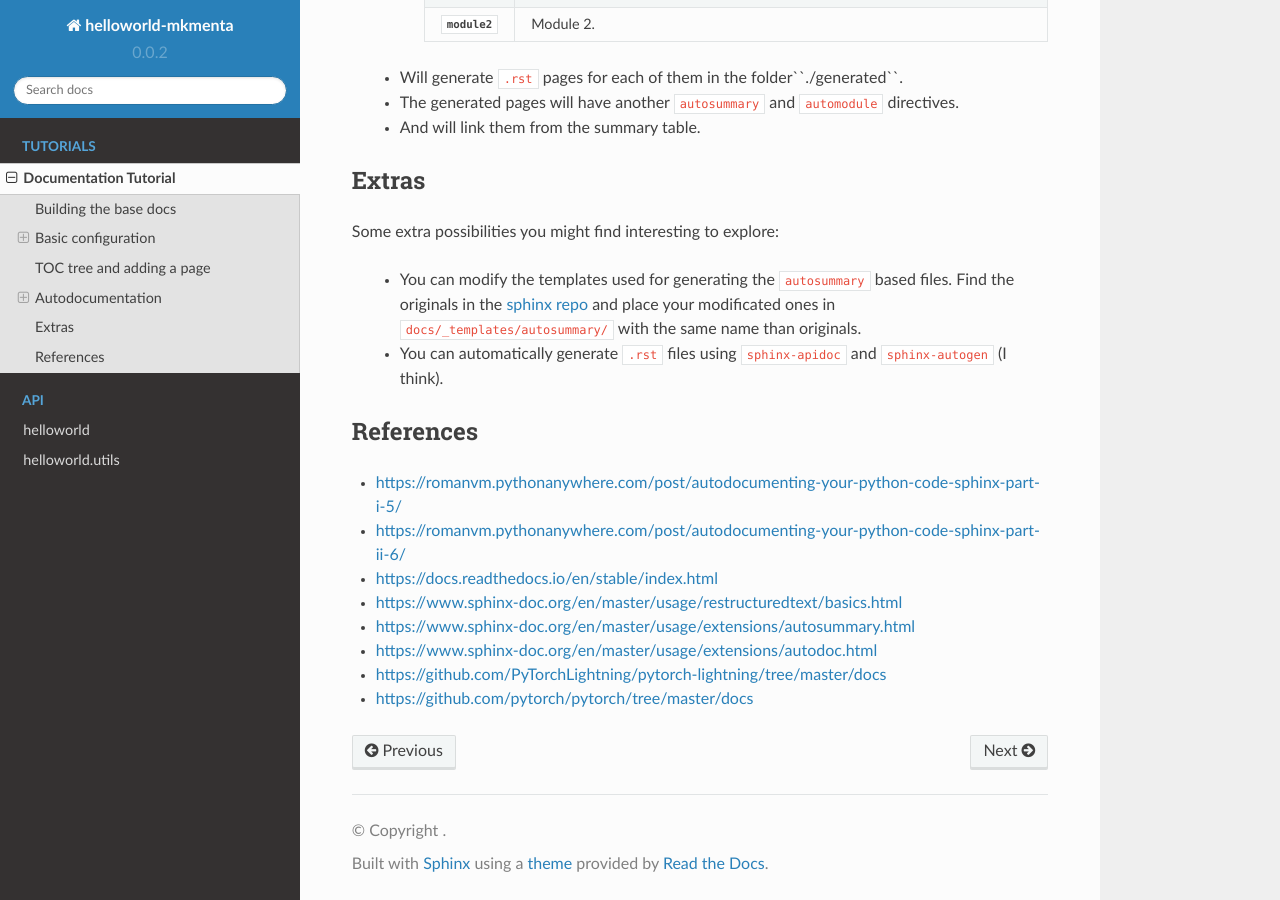
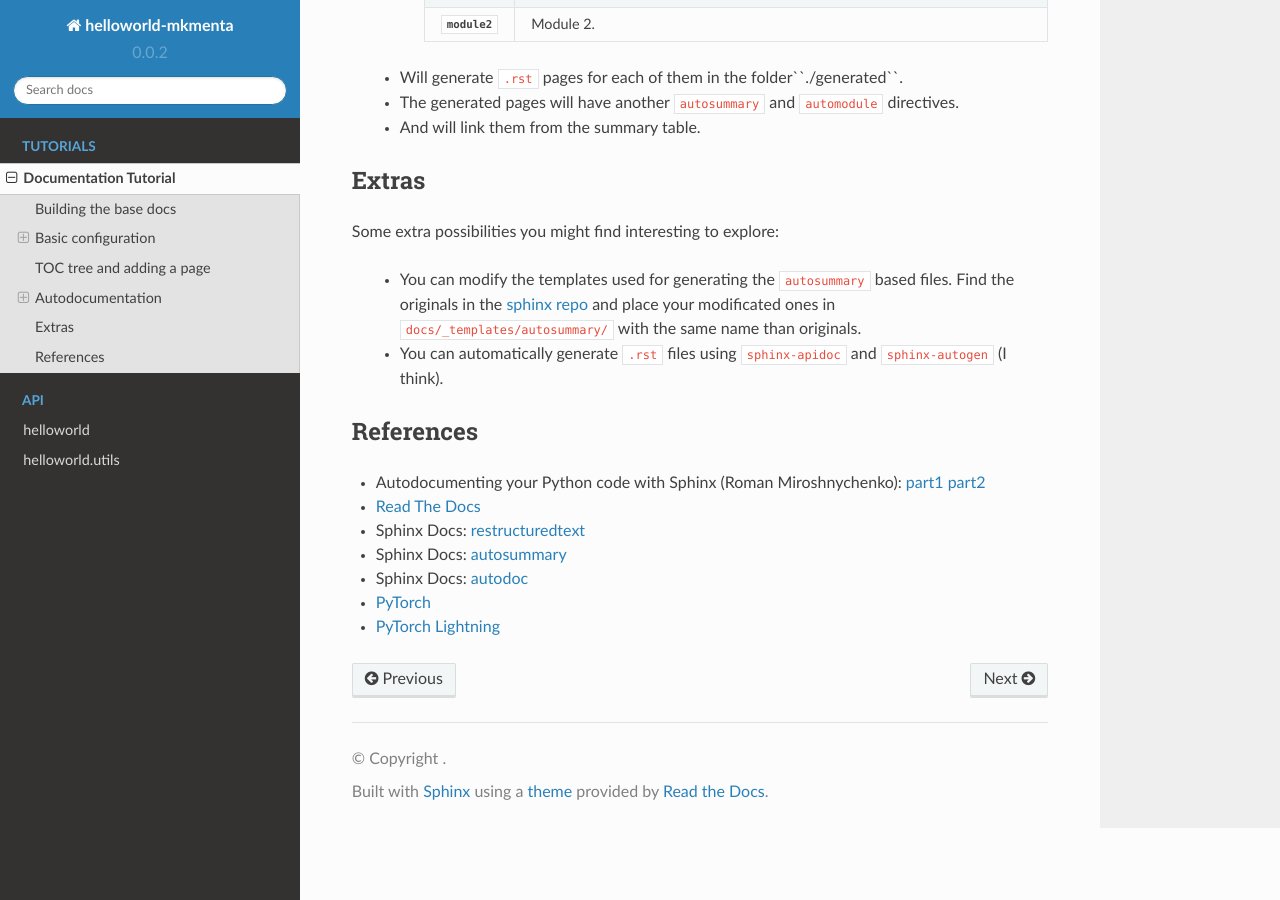
Before and after one commit to mkmenta/python-package-example, a Sphinx documentation site: the page built from docs/tutorials/documentation.rst, in a window 1280 px wide and 900 px high, scrolled down 4023 px. Built offline with Sphinx 7.4.7 and the Read the Docs theme 2.0.0, drawn with Linux system fonts in a browser that asks for light colours.

Commit message:
Clean references

```diff
--- a/docs/tutorials/documentation.rst
+++ b/docs/tutorials/documentation.rst
@@ -195,11 +195,10 @@ Some extra possibilities you might find interesting to explore:
 
 References
 ----------
-- https://romanvm.pythonanywhere.com/post/autodocumenting-your-python-code-sphinx-part-i-5/
-- https://romanvm.pythonanywhere.com/post/autodocumenting-your-python-code-sphinx-part-ii-6/
-- https://docs.readthedocs.io/en/stable/index.html
-- https://www.sphinx-doc.org/en/master/usage/restructuredtext/basics.html
-- https://www.sphinx-doc.org/en/master/usage/extensions/autosummary.html
-- https://www.sphinx-doc.org/en/master/usage/extensions/autodoc.html
-- https://github.com/PyTorchLightning/pytorch-lightning/tree/master/docs
-- https://github.com/pytorch/pytorch/tree/master/docs
+- Autodocumenting your Python code with Sphinx (Roman Miroshnychenko): `part1 <https://romanvm.pythonanywhere.com/post/autodocumenting-your-python-code-sphinx-part-i-5/>`_ `part2 <https://romanvm.pythonanywhere.com/post/autodocumenting-your-python-code-sphinx-part-ii-6/>`_
+- `Read The Docs <https://docs.readthedocs.io/en/stable/index.html>`_
+- Sphinx Docs: `restructuredtext <https://www.sphinx-doc.org/en/master/usage/restructuredtext/basics.html>`_
+- Sphinx Docs: `autosummary <https://www.sphinx-doc.org/en/master/usage/extensions/autosummary.html>`_
+- Sphinx Docs: `autodoc <https://www.sphinx-doc.org/en/master/usage/extensions/autodoc.html>`_
+- `PyTorch <https://github.com/pytorch/pytorch/tree/master/docs>`_
+- `PyTorch Lightning <https://github.com/PyTorchLightning/pytorch-lightning/tree/master/docs>`_
```
